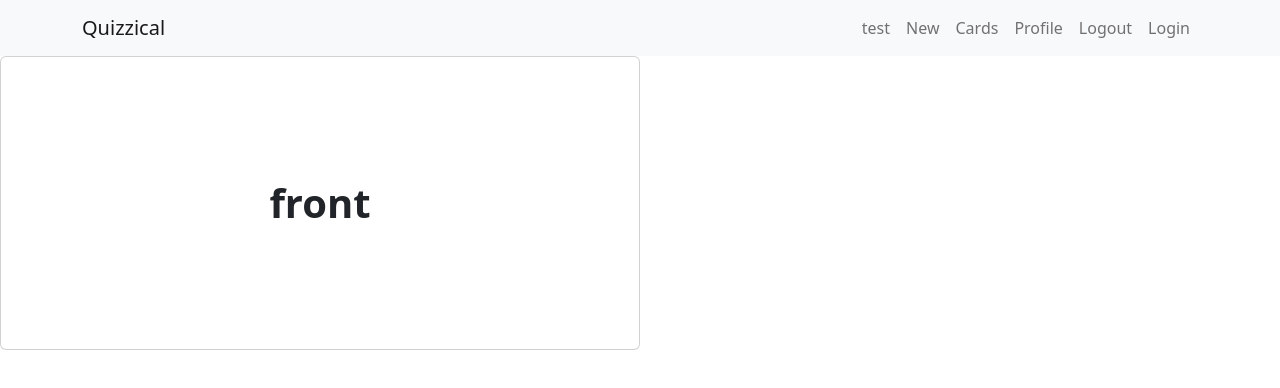
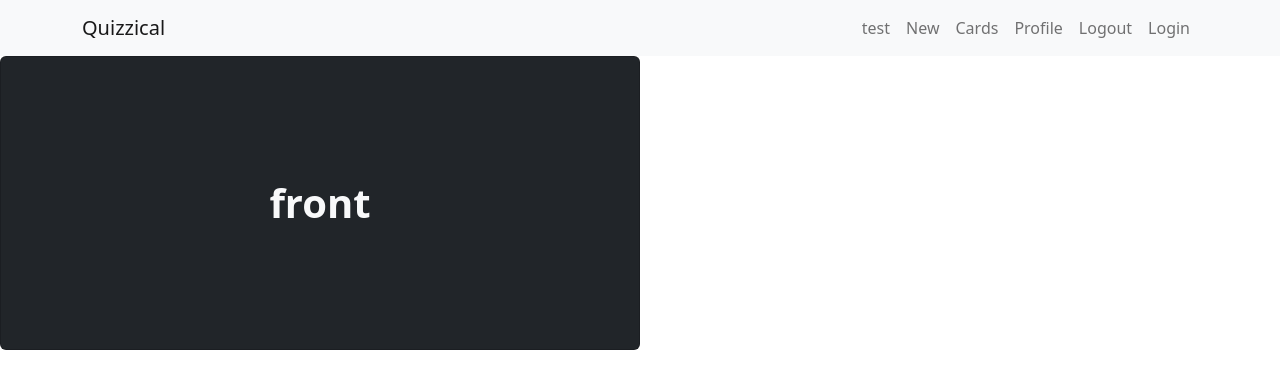
Before and after one commit to miaju/flashcards, a React (Create React App) app in the folder react_app/: page /test in a window 1280 px wide. Shown: the top 388 px of the page. Built offline with nearby package versions, Linux system fonts and the light colour scheme.

Commit message:
make minor style edits

```diff
--- a/react_app/src/components/CardItem.js
+++ b/react_app/src/components/CardItem.js
@@ -10,11 +10,10 @@ export default function CardItem(props) {
   const className = clicked ? "back" : "front"
 
   return (
-    <Card className={className} onClick={click}>
+    <Card bg="dark" text="light" className={className} onClick={click}>
     <Card.Body>
     { clicked ? card.back : card.front }
     </Card.Body>
-
     </Card>
   )
 };
--- a/react_app/src/components/CardItem.scss
+++ b/react_app/src/components/CardItem.scss
@@ -5,8 +5,7 @@
   cursor: pointer;
   transform-style: preserve-3d;
   transform-origin: center right;
-  transition: transform .75s;
-  background-color: rgba(203, 148, 214, 0.475);
+  transition: transform 1s;
 }
 
 .back {
@@ -20,7 +19,6 @@
   width: 100%;
   height: 100%;
   line-height: 260px;
-  color: rgb(10, 10, 10);
   text-align: center;
   font-weight: bold;
   font-size: 40px;
```
